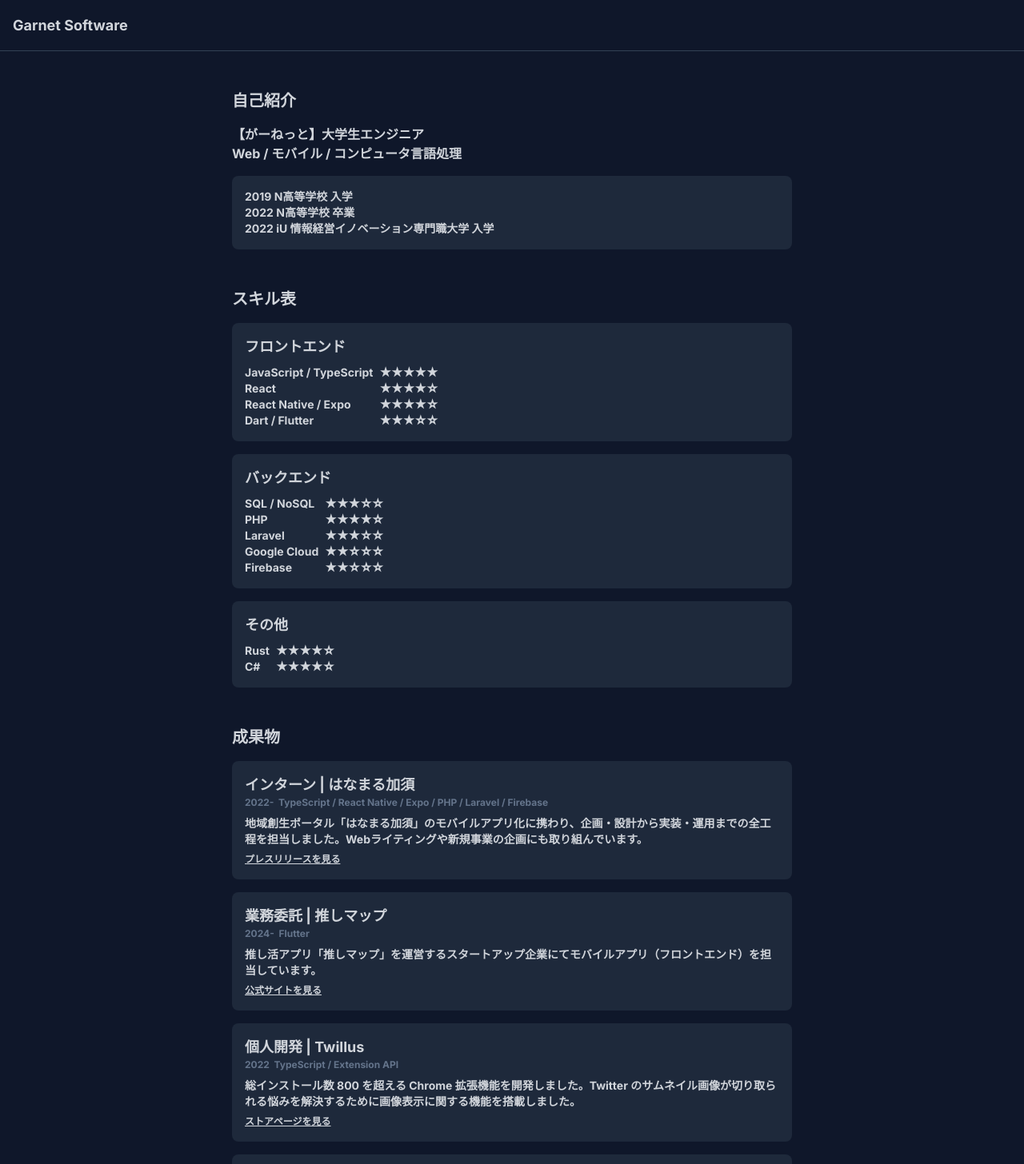
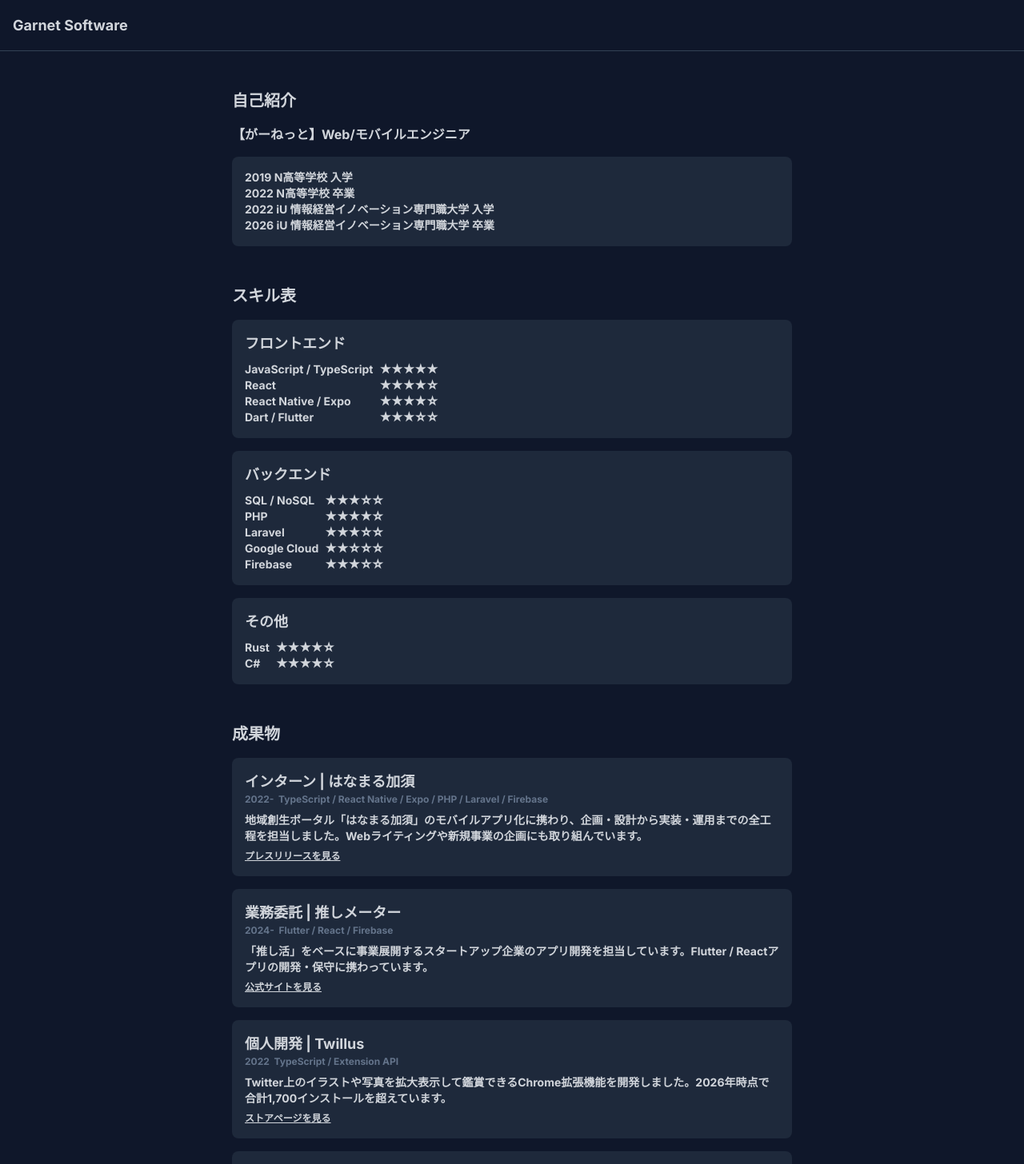
Before and after one commit to Garnet3106/portfolio, a Next.js app: page / in a window 1280 px wide. Shown: the top 1456 px of the page at 80% size. Built offline with nearby package versions, Linux system fonts and the light colour scheme.

Commit message:
Update profile info

```diff
--- a/src/app/page.tsx
+++ b/src/app/page.tsx
@@ -1,6 +1,5 @@
 import Block from '@/components/Block';
 import Title from '@/components/Title';
-import Image from 'next/image';
 
 export default function Home() {
   return (
@@ -12,9 +11,7 @@ export default function Home() {
         <div className='flex flex-col gap-4 py-4'>
           <Title title='自己紹介' />
           <span>
-            【がーねっと】大学生エンジニア
-            <br />
-            Web / モバイル / コンピュータ言語処理
+            【がーねっと】Web/モバイルエンジニア
           </span>
           <Block description={
             <span>
@@ -23,6 +20,8 @@ export default function Home() {
               2022 N高等学校 卒業
               <br />
               2022 iU 情報経営イノベーション専門職大学 入学
+              <br />
+              2026 iU 情報経営イノベーション専門職大学 卒業
             </span>
           } />
           <Title title='スキル表' />
@@ -40,7 +39,7 @@ export default function Home() {
             description={
               <div className='flex flex-row gap-2'>
                 <span>SQL / NoSQL<br />PHP<br />Laravel<br />Google Cloud<br />Firebase</span>
-                <span>★★★☆☆<br />★★★★☆<br />★★★☆☆<br />★★☆☆☆<br />★★☆☆☆</span>
+                <span>★★★☆☆<br />★★★★☆<br />★★★☆☆<br />★★☆☆☆<br />★★★☆☆</span>
               </div>
             }
           />
@@ -64,9 +63,9 @@ export default function Home() {
             }}
           />
           <Block
-            title='業務委託 | 推しマップ'
-            caption='2024-&nbsp;&nbsp;Flutter'
-            description='推し活アプリ「推しマップ」を運営するスタートアップ企業にてモバイルアプリ（フロントエンド）を担当しています。'
+            title='業務委託 | 推しメーター'
+            caption='2024-&nbsp;&nbsp;Flutter / React / Firebase'
+            description='「推し活」をベースに事業展開するスタートアップ企業のアプリ開発を担当しています。Flutter / Reactアプリの開発・保守に携わっています。'
             link={{
               url: 'https://www.oshimeter.com',
               text: '公式サイトを見る',
@@ -75,7 +74,7 @@ export default function Home() {
           <Block
             title='個人開発 | Twillus'
             caption='2022&nbsp;&nbsp;TypeScript / Extension API'
-            description='総インストール数 800 を超える Chrome 拡張機能を開発しました。Twitter のサムネイル画像が切り取られる悩みを解決するために画像表示に関する機能を搭載しました。'
+            description='Twitter上のイラストや写真を拡大表示して鑑賞できるChrome拡張機能を開発しました。2026年時点で合計1,700インストールを超えています。'
             link={{
               url: 'https://chromewebstore.google.com/detail/knpbokpcebojngoedkolnmnjghakiadp?hl=ja',
               text: 'ストアページを見る',
@@ -98,7 +97,7 @@ export default function Home() {
               <br />
               GitHub: <a className='underline' href='https://github.com/Garnet3106'>Garnet3106</a>
               <br />
-              Twitter: <a className='underline' href='https://twitter.com/GarnetSoftware'>@GarnetSoftware</a>
+              Twitter: <a className='underline' href='https://twitter.com/Garnet3106'>@Garnet3106</a>
             </span>
           } />
         </div>
```
